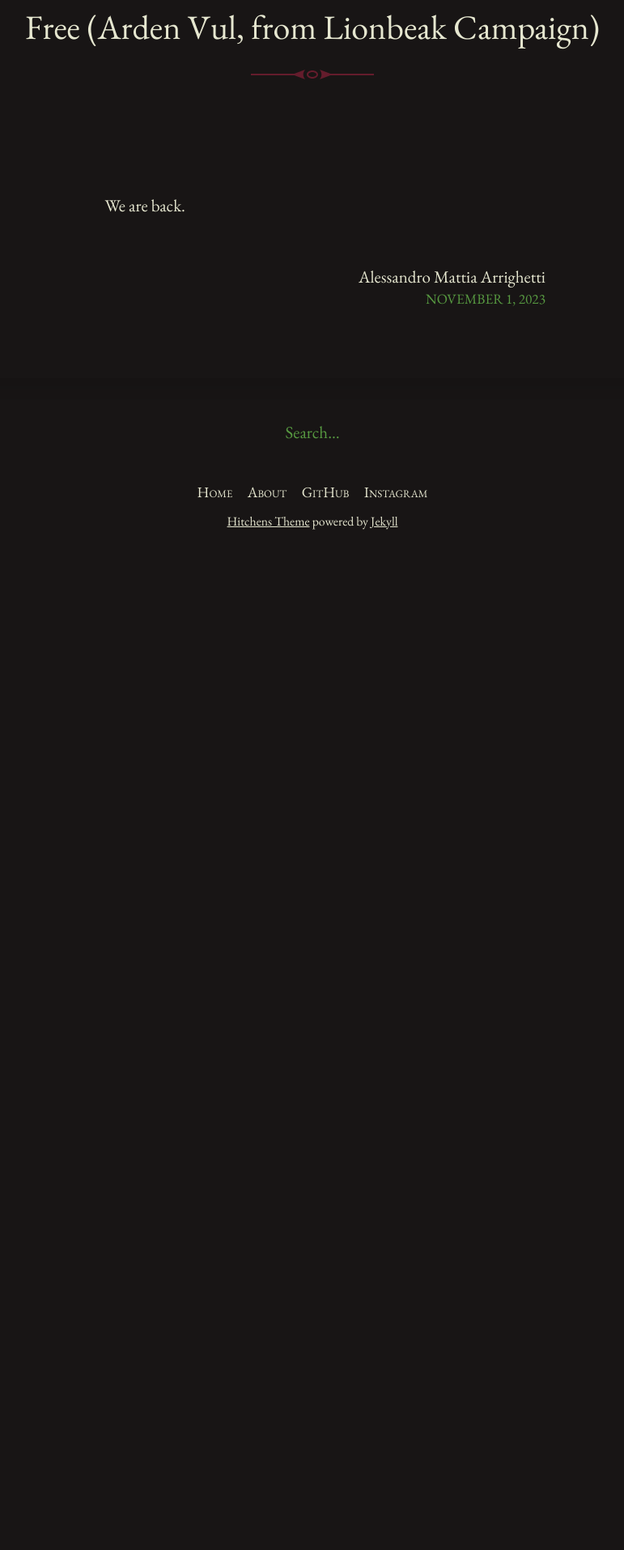
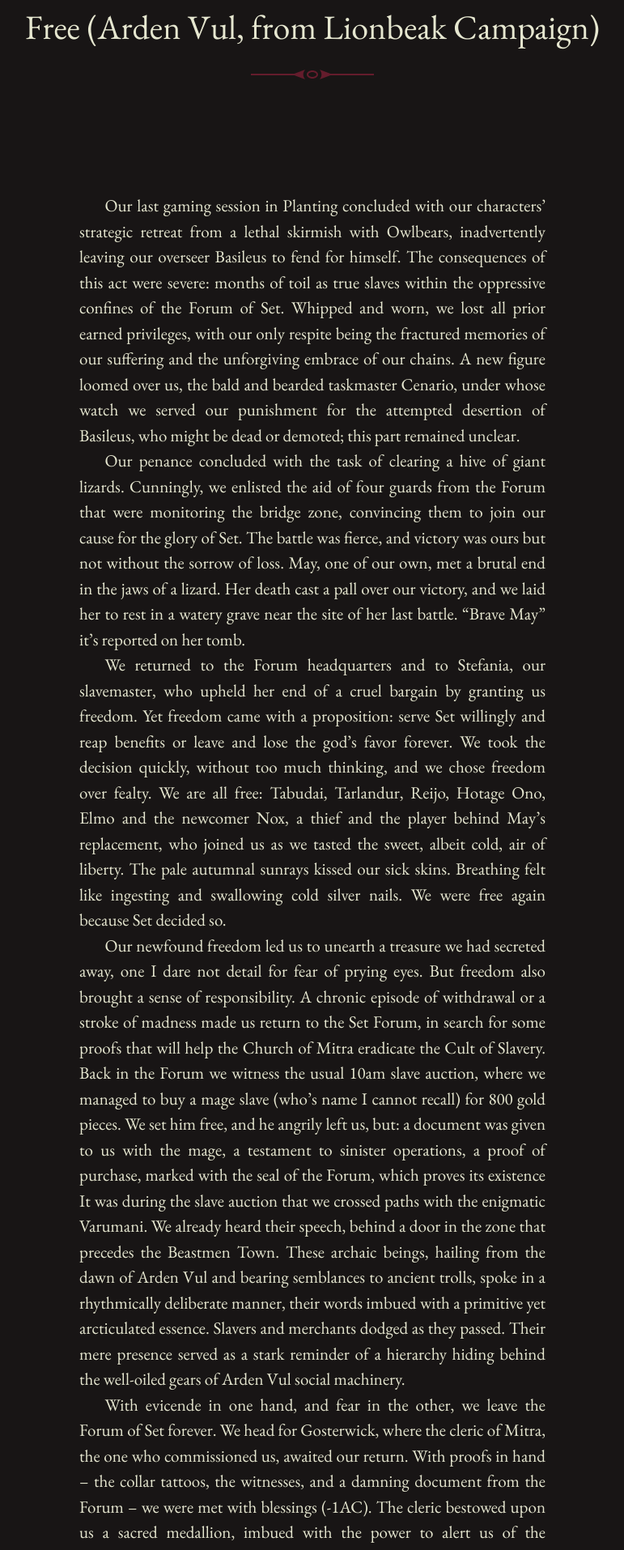
Before and after one commit to InexistentThirdChimera/InexistentThirdChimera.github.io, a Jekyll site: the page built from _posts/2023-11-1-player-report-8,-9-and-10;-Long-Hiatus-Set-Us-Free-(from-lionbeak-campaign).md, in a window 1280 px wide. Shown: the part 364-2278 px from the top of the page at 81% size, without its empty margins (254-1025 px from the left). Built offline with Jekyll 4.4.1, drawn with Linux system fonts in a browser that asks for light colours; before the commit the page ends 1064 px from its top, so only the background shows below that; some of the changed text lies outside the part shown.

Commit message:
content added

```diff
--- a/_posts/2023-11-1-player-report-8,-9-and-10;-Long-Hiatus-Set-Us-Free-(from-lionbeak-campaign).md
+++ b/_posts/2023-11-1-player-report-8,-9-and-10;-Long-Hiatus-Set-Us-Free-(from-lionbeak-campaign).md
@@ -36,7 +36,21 @@ layout: post
 
 </html>
 
-We are back.
+Our last gaming session in Planting concluded with our characters’ strategic retreat from a lethal skirmish with Owlbears, inadvertently leaving our overseer Basileus to fend for himself. The consequences of this act were severe: months of toil as true slaves within the oppressive confines of the Forum of Set. Whipped and worn, we lost all prior earned privileges, with our only respite being the fractured memories of our suffering and the unforgiving embrace of our chains. A new figure loomed over us, the bald and bearded taskmaster Cenario, under whose watch we served our punishment for the attempted desertion of Basileus, who might be dead or demoted; this part remained unclear.
+
+Our penance concluded with the task of clearing a hive of giant lizards. Cunningly, we enlisted the aid of four guards from the Forum that were monitoring the bridge zone, convincing them to join our cause for the glory of Set. The battle was fierce, and victory was ours but not without the sorrow of loss. May, one of our own, met a brutal end in the jaws of a lizard. Her death cast a pall over our victory, and we laid her to rest in a watery grave near the site of her last battle. "Brave May" it's reported on her tomb.
+
+We returned to the Forum headquarters and to Stefania, our slavemaster, who upheld her end of a cruel bargain by granting us freedom. Yet freedom came with a proposition: serve Set willingly and reap benefits or leave and lose the god's favor forever. We took the decision quickly, without too much thinking, and we chose freedom over fealty. We are all free: Tabudai, Tarlandur, Reijo, Hotage Ono, Elmo and the newcomer Nox, a thief and the player behind May’s replacement, who joined us as we tasted the sweet, albeit cold, air of liberty. The pale autumnal sunrays kissed our sick skins. Breathing felt like ingesting and swallowing cold silver nails. We were free again because Set decided so.
+
+Our newfound freedom led us to unearth a treasure we had secreted away, one I dare not detail for fear of prying eyes. But freedom also brought a sense of responsibility. A chronic episode of withdrawal or a stroke of madness made us return to the Set Forum, in search for some proofs that will help the Church of Mitra eradicate the Cult of Slavery. Back in the Forum we witness the usual 10am slave auction, where we managed to buy a mage slave (who's name I cannot recall) for 800 gold pieces. We set him free, and he angrily left us, but: a document was given to us with the mage, a testament to sinister operations, a proof of purchase,  marked with the seal of the Forum, which proves its existence
+It was during the slave auction that we crossed paths with the enigmatic Varumani. We already heard their speech, behind a door in the zone that precedes the Beastmen Town. These archaic beings, hailing from the dawn of Arden Vul and bearing semblances to ancient trolls, spoke in a rhythmically deliberate manner, their words imbued with a primitive yet arcticulated essence. Slavers and merchants dodged as they passed. Their mere presence served as a stark reminder of a hierarchy hiding behind the well-oiled gears of Arden Vul social machinery.
+
+With evicende in one hand, and fear in the other, we leave the Forum of Set forever. We head for Gosterwick, where the cleric of Mitra, the one who commissioned us, awaited our return. With proofs in hand – the collar tattoos, the witnesses, and a damning document from the Forum – we were met with blessings (-1AC). The cleric bestowed upon us a sacred medallion, imbued with the power to alert us of the impending trial set by the Church of Mitra at Amundfort. The sacred medallion will start to glow 14 days before the start of the trial. After 14 days after its activation the medallion will destroy itself.
+
+The day after, yet even with the trial looming, the dungeons beckoned us with the promise of wealth. We raided straight to the secondary entrance of Arden Vul, in search for richness. We were hungry for gold, gems and artefacts. In a a cave just east of the Underground Mushroom Forest (which we'll soon discover to whom it righteously belongs), we stumbled upon a surreal scene: three Mephistophelean winged creatures, resplendent in their bizarre attire, frolicking around a flamming pillar. They were whimsical, dressed in ornate rags and eccentric shoes, their dance and muble an arcane ritual to the flames that leapt before them. Smoking sticks and singing licks. Reijo, with a courage that bordered on folly, approached the creatures, drawn in by their hypnotic dramaturgical play. The encounter took a turn for the peculiar as they offered him a puff of strange mushrooms. The consequences were immediate and psychedelic; Reijo was plunged into a hallucinogenic trance as the pranksters vanished, leaving us behind unharmed, in silence as perplexing as their presence.
+
+
+
 <html lang="en">
 
 <head>
```
